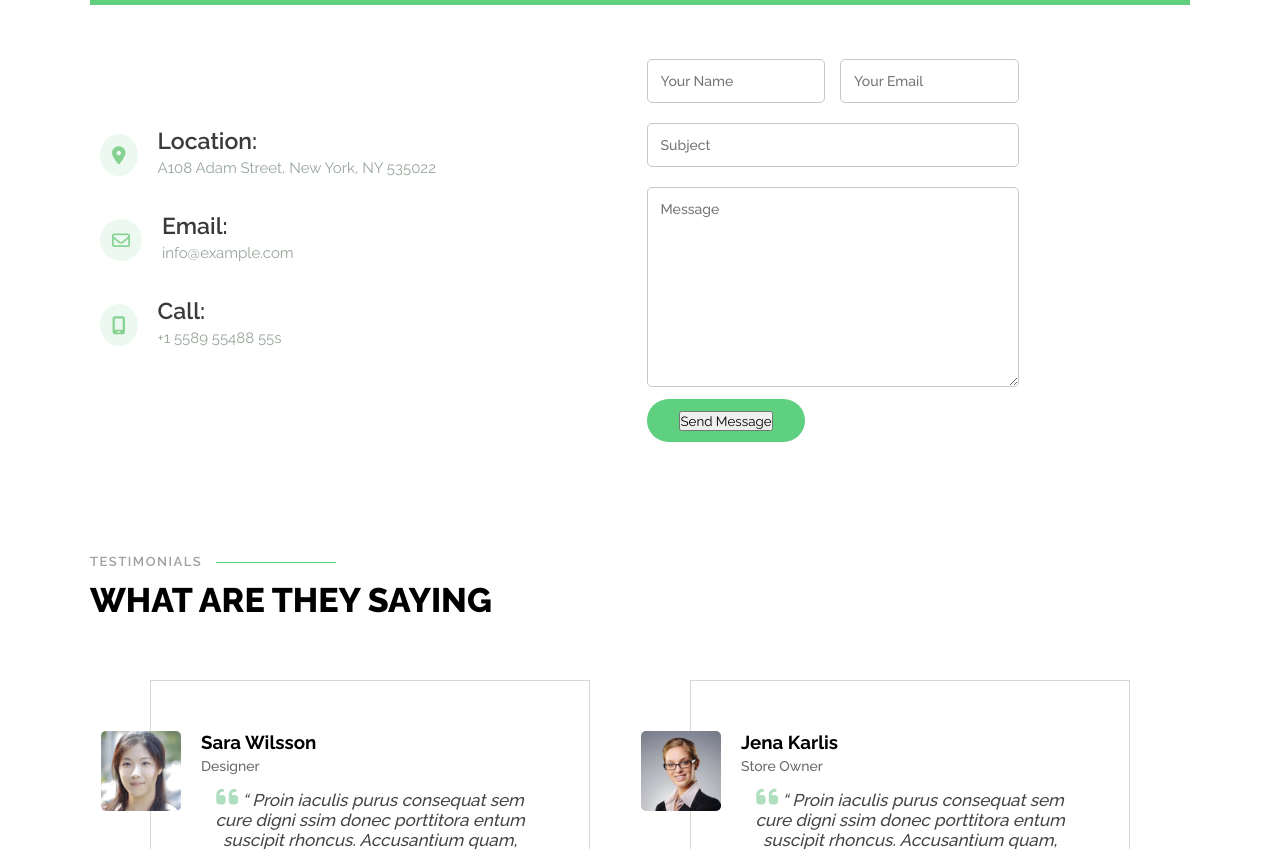
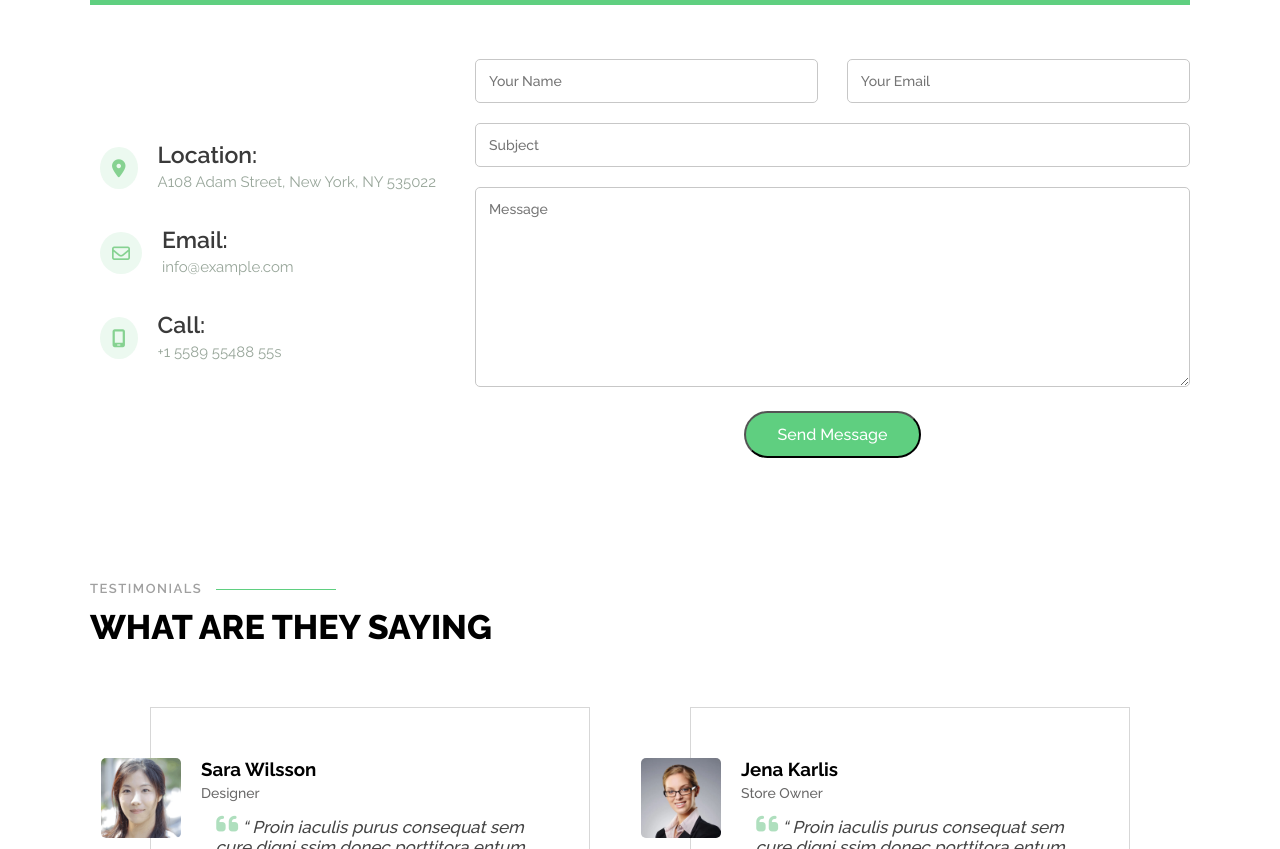
Before and after one commit to TouriaBakassi/School, a website: page Home/index-Home.html in a window 1280 px wide. Shown: the part 4595-5444 px from the top of the page. Drawn offline with nearby package versions, Linux system fonts and the light colour scheme; grey boxes are pictures that could not be loaded; a script that the page names is missing.

Commit message:
the sequel

```diff
--- a/Home/index-Home.html
+++ b/Home/index-Home.html
@@ -547,7 +547,7 @@
         </div>
         <!-- ......................................Formulaire........... -->
         <div id="form" class="formulaire">
-<form>
+
           <div class="full-name">
             <input id="fullName" type="text" placeholder="Your Name" />
             <input id="email_id" type="email" placeholder="Your Email" />
@@ -560,11 +560,9 @@
               id="message"
               cols="30"
               rows="10"
-
             ></textarea>
           </div>
           <div> <a href="#form"><button class="send" type="submit">Send Message</button> </a></div>
-          </form>
         </div>
       </div>
     </section>
--- a/Home/script.js
+++ b/Home/script.js
@@ -41,7 +41,7 @@ $('.testimonials').slick({
       ]
   });
 
-// ......................Localstorge for Courses-Like
+// ............................ Localstorge for Courses-Like
 var like1=document.querySelector('#Like-cour1');
 var like2=document.querySelector('#Like-cour2');
 var like3=document.querySelector('#Like-cour3');
@@ -74,7 +74,7 @@ like3.style.color="red";
 localStorage.setItem("cour3",count3);
 });
 
-// ......................Localstorge for Courses-Follow
+// ...........................  Localstorge for Courses-Follow
 var follow1=document.querySelector('#follow-cour1');
 var follow2=document.querySelector('#follow-cour2');
 var follow3=document.querySelector('#follow-cour3');
@@ -106,7 +106,8 @@ follow3.addEventListener('click',()=>{
     follow3.style.color="green";
     localStorage.setItem("flwcour3",stor3);
 });
-// ..............Emailjs Pour la formulaire
+// .......................... Emailjs Pour la formulaire
+
 let fullname= document.querySelector("#fullName").value;
 let emailo= document.querySelector("#email_id").value;
 let subjecto= document.querySelector("#subject").value;
@@ -114,14 +115,15 @@ let messagee= document.querySelector("#message").value
 function sendMail(){
     // event.preventDefault();
 var params={
-    from_name : fullname ,
-    email_id : emailo ,
-    subject : subjecto ,
+    from_name : fullname,
+    email_id : emailo,
+    subject : subjecto,
     message :  messagee
 }
-emailjs.send("service_offjmqy","template_u82rcjr", params).then(function(res) {
-    alert('Success!'+ res.status);
-});
+emailjs.send("service_offjmqy","template_u82rcjr", params)
+// .then(function(res) {
+//     alert('Success!'+ res.status);
+// });
 };
 
 document.querySelector(".send").addEventListener("submit",sendMail());
--- a/Home/style-Home.css
+++ b/Home/style-Home.css
@@ -843,7 +843,7 @@ font-size: 14px;
 font-weight: 500;
 }
 
-.formulaire a{
+/* .formulaire a{
   text-decoration: none;
   text-align: center;
   color: white;
@@ -855,6 +855,21 @@ font-weight: 500;
   transition: all .3s ease-in-out;
 }
 .formulaire a:hover{
+  background-color: rgb(58, 193, 98);
+  transition: all .3s ease-in-out;
+} */
+.formulaire button{
+  text-decoration: none;
+  text-align: center;
+  color: white;
+  background-color: rgb(95, 207, 128);
+  padding: 12px 32px;
+  border-radius: 25px;
+  font-size: 16px;
+  font-weight: 500;
+  transition: all .3s ease-in-out;
+}
+.formulaire button:hover{
   background-color: rgb(58, 193, 98);
   transition: all .3s ease-in-out;
 }
```
